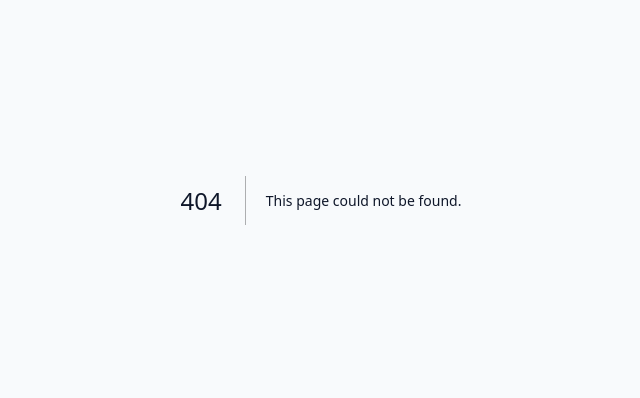
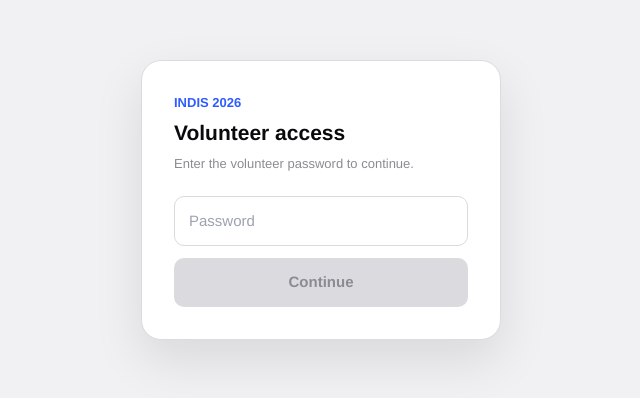
Before and after one commit to TarunEswar2/Indis_qr_tracking, a Next.js app: page /login in a window 1280 px wide. Before the commit this address had no page. Shown: the part 200-598 px from the top of the page, without its empty margins (319-959 px from the left). Built offline with nearby package versions, Linux system fonts and the light colour scheme.

Commit message:
added password

```diff
--- /dev/null
+++ b/app/api/auth/route.ts
@@ -0,0 +1,61 @@
+import { NextRequest, NextResponse } from "next/server";
+import { supabaseAdmin } from "@/lib/supabaseAdmin";
+
+// Session cookie names — deliberately have no maxAge/expires set below,
+// which makes them true browser-session cookies: they clear themselves
+// when the browser is fully closed (not just the tab), and stay valid for
+// as long as it's open, per what was decided for this project.
+const COOKIE_NAMES = {
+  admin: "indis_admin_ok",
+  volunteer: "indis_volunteer_ok",
+} as const;
+
+type Role = keyof typeof COOKIE_NAMES;
+
+export async function POST(req: NextRequest) {
+  let body: { role?: string; password?: string };
+  try {
+    body = await req.json();
+  } catch {
+    return NextResponse.json({ error: "Invalid request." }, { status: 400 });
+  }
+
+  const { role, password } = body;
+
+  if (role !== "admin" && role !== "volunteer") {
+    return NextResponse.json({ error: "Invalid role." }, { status: 400 });
+  }
+  if (typeof password !== "string" || !password) {
+    return NextResponse.json({ error: "Password required." }, { status: 400 });
+  }
+
+  const { data, error } = await supabaseAdmin
+    .from("app_passwords")
+    .select("password")
+    .eq("role", role)
+    .single();
+
+  if (error || !data) {
+    // Table/row missing (e.g. migration not run yet) — fail closed, not
+    // open, so a missing password row locks the page rather than skipping
+    // the check entirely.
+    return NextResponse.json(
+      { error: "Password check isn't set up yet — run the latest supabase/schema.sql." },
+      { status: 500 }
+    );
+  }
+
+  if (data.password !== password) {
+    return NextResponse.json({ error: "Incorrect password." }, { status: 401 });
+  }
+
+  const res = NextResponse.json({ ok: true });
+  res.cookies.set(COOKIE_NAMES[role as Role], "1", {
+    httpOnly: true,
+    secure: true,
+    sameSite: "lax",
+    path: "/",
+    // no maxAge/expires on purpose — see comment above
+  });
+  return res;
+}
--- /dev/null
+++ b/app/login/page.tsx
@@ -0,0 +1,131 @@
+"use client";
+
+import { Suspense, useState } from "react";
+import { useRouter, useSearchParams } from "next/navigation";
+
+function LoginForm() {
+  const router = useRouter();
+  const params = useSearchParams();
+  const role = params.get("role") === "admin" ? "admin" : "volunteer";
+  const next = params.get("next") || (role === "admin" ? "/admin" : "/scan");
+
+  const [password, setPassword] = useState("");
+  const [error, setError] = useState<string | null>(null);
+  const [loading, setLoading] = useState(false);
+
+  async function handleSubmit(e: React.FormEvent) {
+    e.preventDefault();
+    if (!password || loading) return;
+    setLoading(true);
+    setError(null);
+    try {
+      const res = await fetch("/api/auth", {
+        method: "POST",
+        headers: { "Content-Type": "application/json" },
+        body: JSON.stringify({ role, password }),
+      });
+      if (!res.ok) {
+        const body = await res.json().catch(() => null);
+        setError(body?.error ?? "Incorrect password.");
+        return;
+      }
+      router.replace(next);
+      router.refresh();
+    } catch {
+      setError("Something went wrong — try again.");
+    } finally {
+      setLoading(false);
+    }
+  }
+
+  return (
+    <main
+      style={{
+        minHeight: "100vh",
+        width: "100%",
+        display: "flex",
+        alignItems: "center",
+        justifyContent: "center",
+        background: "#F1F1F3",
+        padding: 16,
+        fontFamily: "Helvetica, Arial, sans-serif",
+        boxSizing: "border-box",
+      }}
+    >
+      <form
+        onSubmit={handleSubmit}
+        style={{
+          background: "#FFFFFF",
+          padding: 32,
+          borderRadius: 20,
+          width: "100%",
+          maxWidth: 360,
+          boxShadow: "0 20px 50px rgba(10,10,12,0.10)",
+          border: "1px solid #DBDBDF",
+          boxSizing: "border-box",
+        }}
+      >
+        <p style={{ fontSize: 13, fontWeight: 600, color: "#2F5CFF", margin: "0 0 4px" }}>
+          INDIS 2026
+        </p>
+        <h1 style={{ fontSize: 21, fontWeight: 700, margin: "0 0 6px", color: "#0A0A0C" }}>
+          {role === "admin" ? "Admin access" : "Volunteer access"}
+        </h1>
+        <p style={{ fontSize: 13, color: "#8B8B93", margin: "0 0 22px" }}>
+          Enter the {role} password to continue.
+        </p>
+
+        <input
+          type="password"
+          autoFocus
+          autoComplete="current-password"
+          value={password}
+          onChange={(e) => setPassword(e.target.value)}
+          placeholder="Password"
+          style={{
+            width: "100%",
+            padding: "13px 14px",
+            borderRadius: 10,
+            border: "1px solid #DBDBDF",
+            marginBottom: 12,
+            fontSize: 15,
+            fontFamily: "inherit",
+            boxSizing: "border-box",
+            outline: "none",
+          }}
+        />
+
+        {error && (
+          <p style={{ color: "#D64545", fontSize: 13, margin: "0 0 12px" }}>{error}</p>
+        )}
+
+        <button
+          type="submit"
+          disabled={loading || !password}
+          style={{
+            width: "100%",
+            padding: "13px 0",
+            borderRadius: 10,
+            border: "none",
+            background: loading || !password ? "#DBDBDF" : "#2F5CFF",
+            color: loading || !password ? "#8B8B93" : "#FFFFFF",
+            fontWeight: 600,
+            fontSize: 15,
+            fontFamily: "inherit",
+            cursor: loading || !password ? "default" : "pointer",
+          }}
+        >
+          {loading ? "Checking…" : "Continue"}
+        </button>
+      </form>
+    </main>
+  );
+}
+
+export default function LoginPage() {
+  return (
+    <Suspense fallback={null}>
+      <LoginForm />
+    </Suspense>
+  );
+}
--- /dev/null
+++ b/lib/supabaseAdmin.ts
@@ -0,0 +1,14 @@
+import { createClient } from "@supabase/supabase-js";
+
+// SERVER-ONLY. This uses the Supabase service role key, which bypasses
+// Row Level Security entirely — that's the whole point, since
+// `app_passwords` intentionally has no RLS policies for the anon key to
+// use. Never import this file from a "use client" component or anything
+// that ends up in the browser bundle; it must only be used inside API
+// routes / server code (e.g. app/api/auth/route.ts).
+const supabaseUrl = process.env.NEXT_PUBLIC_SUPABASE_URL!;
+const serviceRoleKey = process.env.SUPABASE_SERVICE_ROLE_KEY!;
+
+export const supabaseAdmin = createClient(supabaseUrl, serviceRoleKey, {
+  auth: { persistSession: false },
+});
```
Also changed, not shown: middleware.ts (added, +34 -0 lines), 2 other files (tests, documents, lock files or other folders).
